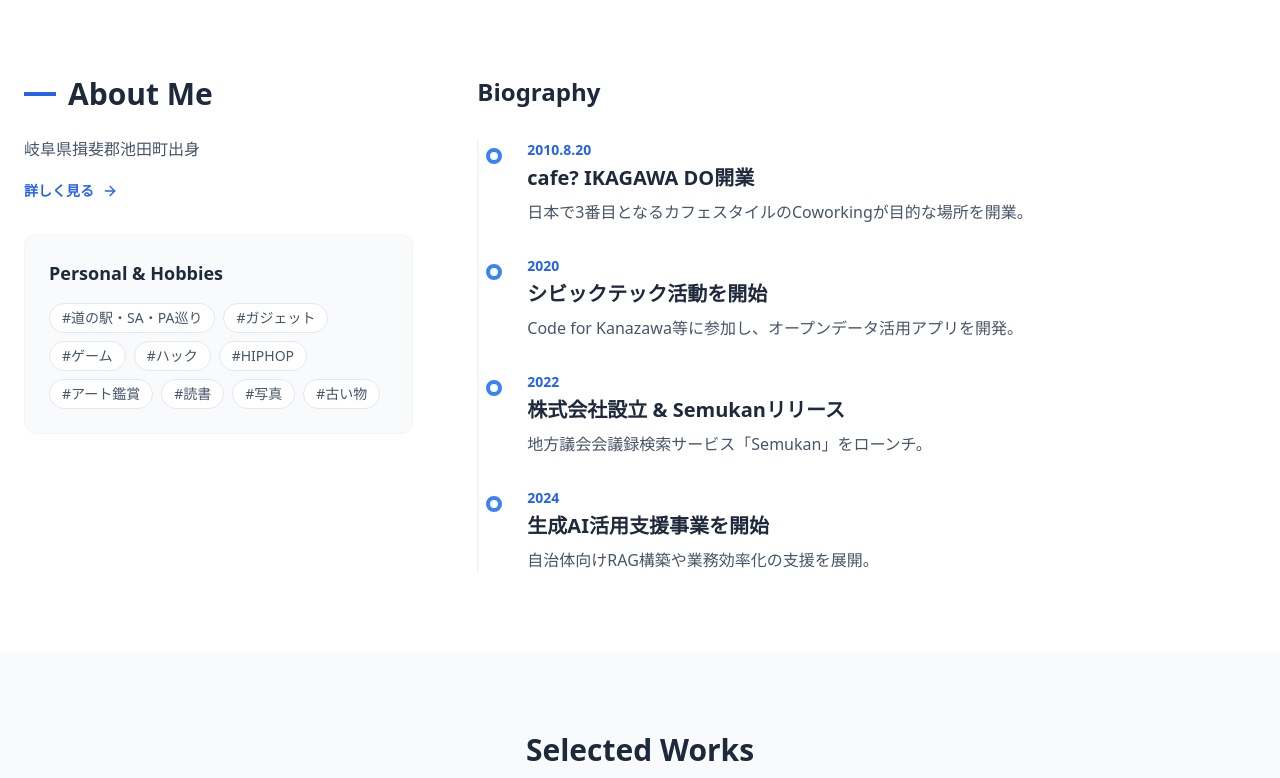
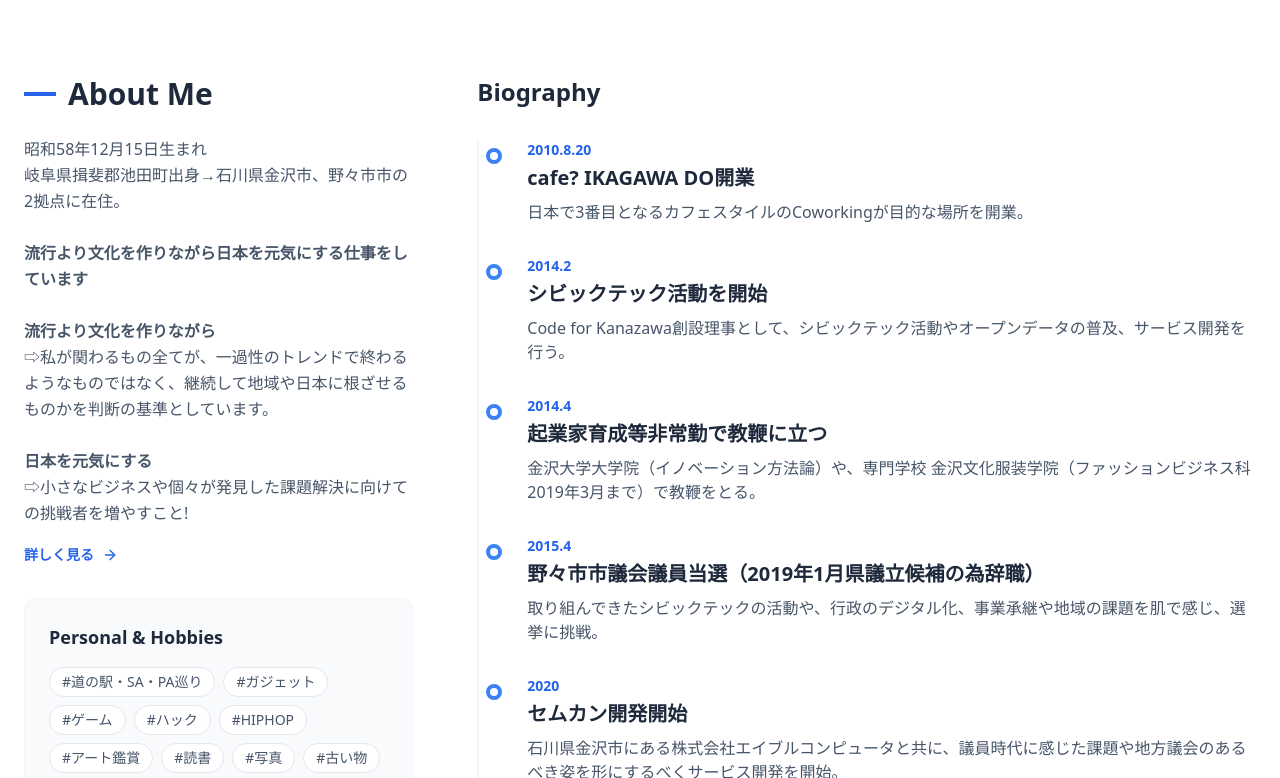
Before and after one commit to 50river/my_website, a Jekyll site: the page built from index.html, in a window 1280 px wide and 900 px high, scrolled down 782 px, cut to the strip 122-900 px from the top of the window. Built offline with Jekyll 4.4.1, drawn with Linux system fonts in a browser that asks for light colours; nearby versions of some CDN libraries; some of the changed text lies outside the part shown.

Commit message:
プロフィールアップデート

```diff
--- a/_data/portfolio.yml
+++ b/_data/portfolio.yml
@@ -6,7 +6,8 @@ hero:
   description: "政務活動費管理SaaS「Semkan」を中心に、議会DXの推進を行っています。さらに、AI活用やオープンデータの普及を通じて、自治体と市民をつなぐ新しい仕組みづくりに取り組んでいます。また、ワークショップの企画運営、コワーキングスペースの運営、各種イベントを通じたコミュニティづくりやコンサルティングも行っています。"
 
 profile:
-  bio: "岐阜県揖斐郡池田町出身"
+  bio: "昭和58年12月15日生まれ<br>岐阜県揖斐郡池田町出身→石川県金沢市、野々市市の2拠点に在住。<br><br><b>流行より文化を作りながら日本を元気にする仕事をしています</b><br><br><b>流行より文化を作りながら</b><br>⇨私が関わるもの全てが、一過性のトレンドで終わるようなものではなく、継続して地域や日本に根ざせるものかを判断の基準としています。<br><br><b>日本を元気にする</b><br>⇨小さなビジネスや個々が発見した課題解決に向けての挑戦者を増やすこと!"
+
   hobbies:
     - "道の駅・SA・PA巡り"
     - "ガジェット"
@@ -17,16 +18,27 @@ profile:
     - "読書"
     - "写真"
     - "古い物"
+    - "ボードゲーム"
+
   history:
     - year: "2010.8.20"
       title: "cafe? IKAGAWA DO開業"
       desc: "日本で3番目となるカフェスタイルのCoworkingが目的な場所を開業。"
+    - year: "2014.2"
+      title: "シビックテック活動を開始"
+      desc: "Code for Kanazawa創設理事として、シビックテック活動やオープンデータの普及、サービス開発を行う。"
+    - year: "2014.4"
+      title: "起業家育成等非常勤で教鞭に立つ"
+      desc: "金沢大学大学院（イノベーション方法論）や、専門学校 金沢文化服装学院（ファッションビジネス科2019年3月まで）で教鞭をとる。"
+    - year: "2015.4"
+      title: "野々市市議会議員当選（2019年1月県議立候補の為辞職）"
+      desc: "取り組んできたシビックテックの活動や、行政のデジタル化、事業承継や地域の課題を肌で感じ、選挙に挑戦。"
     - year: "2020"
-      title: "シビックテック活動を開始"
-      desc: "Code for Kanazawa等に参加し、オープンデータ活用アプリを開発。"
-    - year: "2022"
-      title: "株式会社設立 & Semukanリリース"
-      desc: "地方議会会議録検索サービス「Semukan」をローンチ。"
-    - year: "2024"
-      title: "生成AI活用支援事業を開始"
-      desc: "自治体向けRAG構築や業務効率化の支援を展開。"
+      title: "セムカン開発開始"
+      desc: "石川県金沢市にある株式会社エイブルコンピュータと共に、議員時代に感じた課題や地方議会のあるべき姿を形にするべくサービス開発を開始。"
+    - year: "2020.2"
+      title: "クオリティソフト株式会社 研究員"
+      desc: "和歌山県白浜町にあるクオリティソフト株式会社にて地域課題解決のイベントや社内でのUI/UXチーム立ち上げの為参画。"
+    - year: "2021.9"
+      title: "国立研究開発法人 情報通信研究機構 招聘専門員"
+      desc: "NICTにてイノベーションコーディネータとして研究成果の社会実装へのアドバイスや、北陸拠点のイベントサポートを行う。"
```
